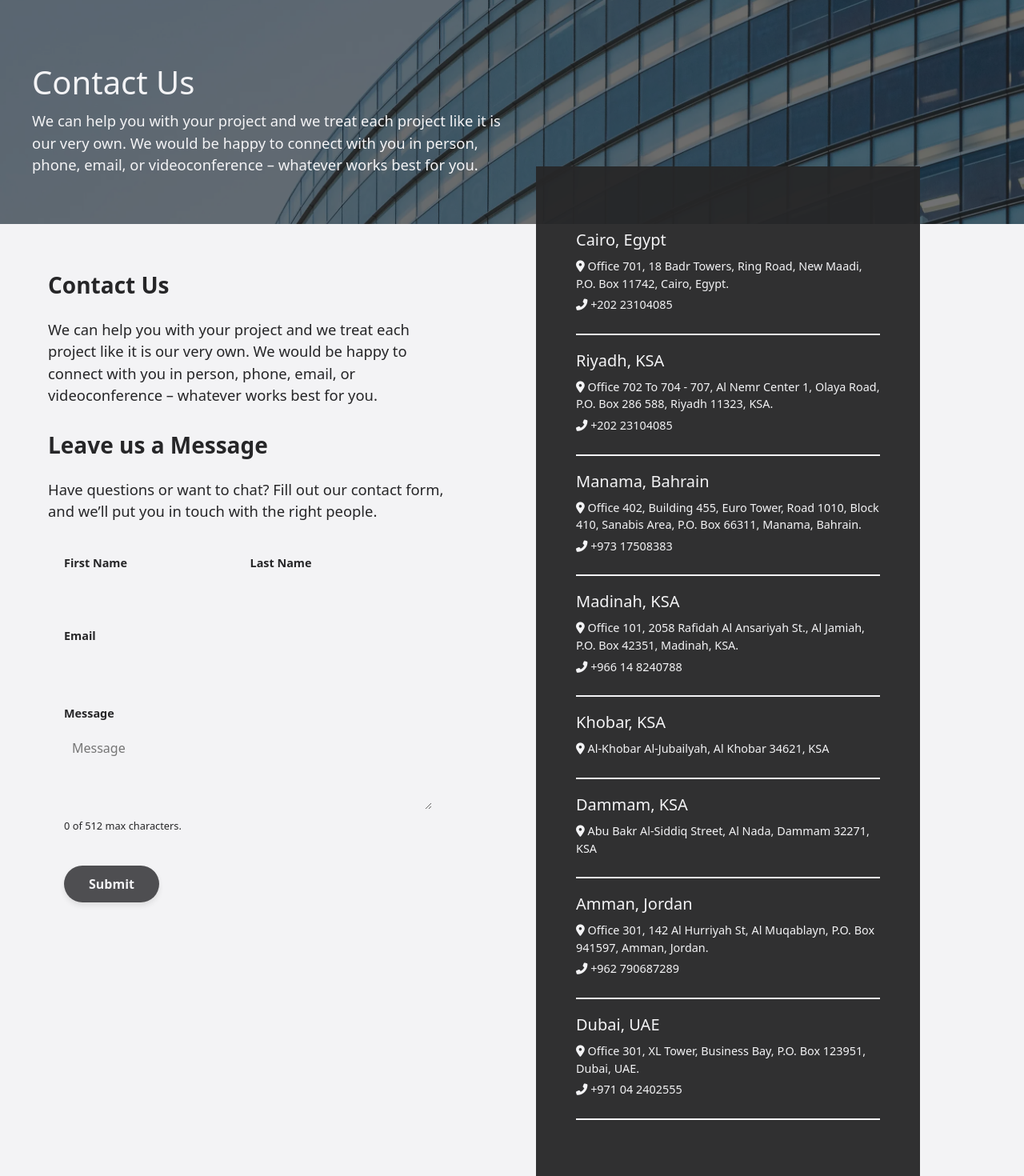
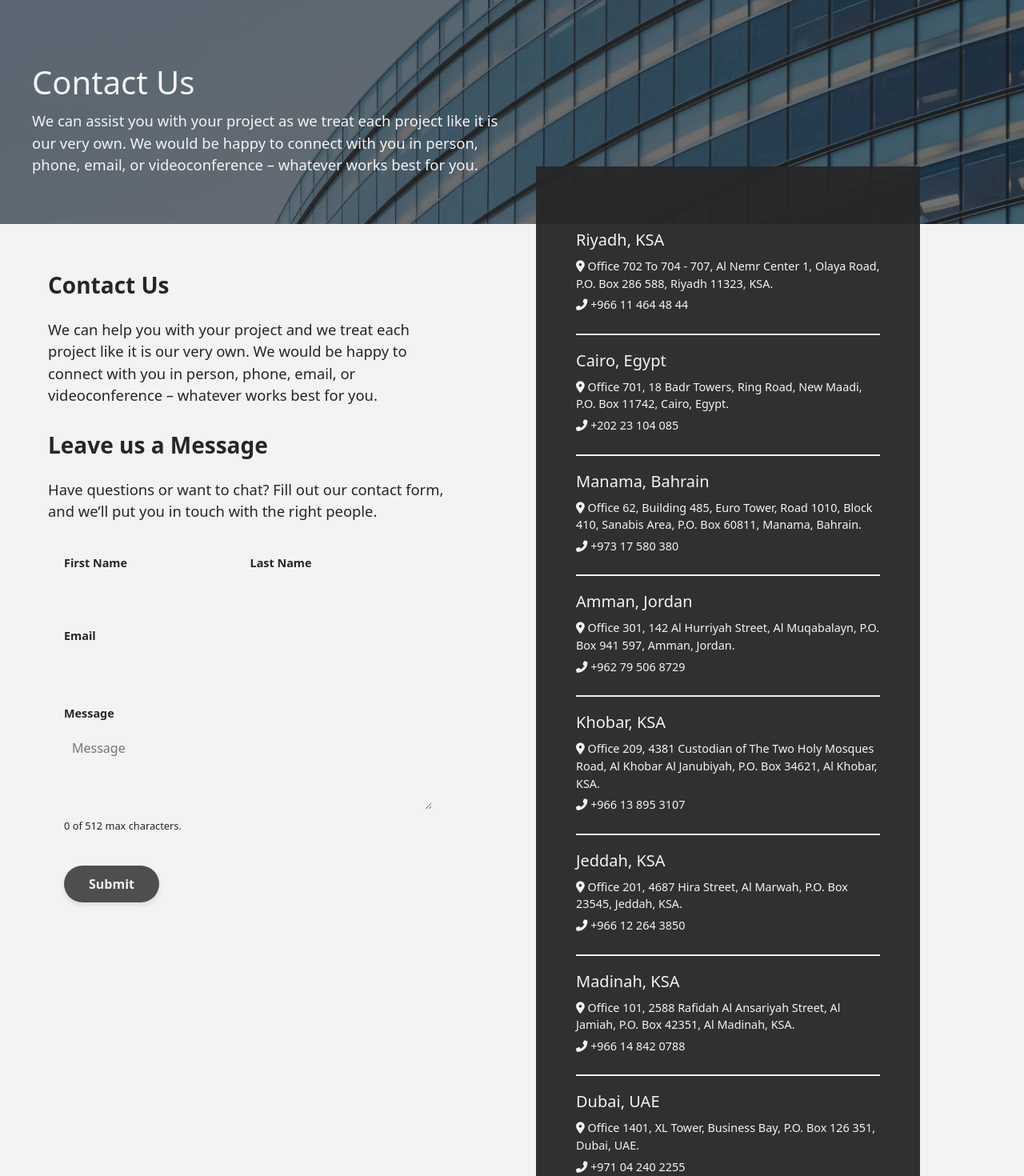
Before and after one commit to elsheikh21/euro-group-sito, a React (Create React App) app: page /contact in a window 1280 px wide. Shown: the part 180-1650 px from the top of the page at 80% size. Built offline with nearby package versions, Linux system fonts and the light colour scheme; a web font is replaced by a local one.

Commit message:
refactor(Contents-Update): :memo: Content of all pages updated as per doc
"Updated ContactBody, ContactHeader, JoinUsSection, LeadershipSection, and OurStoryAbout components with changes to location addresses, phone numbers, and text content."

```diff
--- a/src/components/ContactBody.js
+++ b/src/components/ContactBody.js
@@ -10,51 +10,55 @@ const ContactBody = () => {
 
   const locations = [
     {
+      city: "Riyadh, KSA",
+      address:
+        "Office 702 To 704 - 707, Al Nemr Center 1, Olaya Road, P.O. Box 286 588, Riyadh 11323, KSA.",
+      address_maps: "https://maps.app.goo.gl/BWxtKaQNE7CT1QnN6",
+      phone: "+966 11 464 48 44",
+    },
+    {
       city: "Cairo, Egypt",
       address:
         "Office 701, 18 Badr Towers, Ring Road, New Maadi, P.O. Box 11742, Cairo, Egypt.",
       address_maps: "https://maps.app.goo.gl/yFSZMM4NR1FPt1LTA",
-      phone: "+202 23104085",
-    },
-    {
-      city: "Riyadh, KSA",
-      address:
-        "Office 702 To 704 - 707, Al Nemr Center 1, Olaya Road, P.O. Box 286 588, Riyadh 11323, KSA.",
-      address_maps: "https://maps.app.goo.gl/BWxtKaQNE7CT1QnN6",
-      phone: "+202 23104085",
+      phone: "+202 23 104 085",
     },
     {
       city: "Manama, Bahrain",
       address:
-        "Office 402, Building 455, Euro Tower, Road 1010, Block 410, Sanabis Area, P.O. Box 66311, Manama, Bahrain.",
+        "Office 62, Building 485, Euro Tower, Road 1010, Block 410, Sanabis Area, P.O. Box 60811, Manama, Bahrain.",
       address_maps: "https://maps.app.goo.gl/BWxtKaQNE7CT1QnN6",
-      phone: "+973 17508383",
+      phone: "+973 17 580 380",
+    },
+    {
+      city: "Amman, Jordan",
+      address:
+        "Office 301, 142 Al Hurriyah Street, Al Muqabalayn, P.O. Box 941 597, Amman, Jordan.",
+      phone: "+962 79 506 8729",
+    },
+    {
+      city: "Khobar, KSA",
+      address:
+        "Office 209, 4381 Custodian of The Two Holy Mosques Road, Al Khobar Al Janubiyah, P.O. Box 34621, Al Khobar, KSA.",
+      phone: "+966 13 895 3107",
+    },
+    {
+      city: "Jeddah, KSA",
+      address:
+        "Office 201, 4687 Hira Street, Al Marwah, P.O. Box 23545, Jeddah, KSA.",
+      phone: "+966 12 264 3850",
     },
     {
       city: "Madinah, KSA",
       address:
-        "Office 101, 2058 Rafidah Al Ansariyah St., Al Jamiah, P.O. Box 42351, Madinah, KSA.",
-      phone: "+966 14 8240788",
-    },
-    {
-      city: "Khobar, KSA",
-      address: "Al-Khobar Al-Jubailyah, Al Khobar 34621, KSA",
-    },
-    {
-      city: "Dammam, KSA",
-      address: "Abu Bakr Al-Siddiq Street, Al Nada, Dammam 32271, KSA",
-    },
-    {
-      city: "Amman, Jordan",
-      address:
-        "Office 301, 142 Al Hurriyah St, Al Muqablayn, P.O. Box 941597, Amman, Jordan.",
-      phone: "+962 790687289",
+        "Office 101, 2588 Rafidah Al Ansariyah Street, Al Jamiah, P.O. Box 42351, Al Madinah, KSA.",
+      phone: "+966 14 842 0788",
     },
     {
       city: "Dubai, UAE",
       address:
-        "Office 301, XL Tower, Business Bay, P.O. Box 123951, Dubai, UAE.",
-      phone: "+971 04 2402555",
+        "Office 1401, XL Tower, Business Bay, P.O. Box 126 351, Dubai, UAE.",
+      phone: "+971 04 240 2255",
     },
   ];
 
--- a/src/components/ContactHeader.js
+++ b/src/components/ContactHeader.js
@@ -7,9 +7,9 @@ const ContactHeader = () => {
       <div className="contact-header-content">
         <h1>Contact Us</h1>
         <p>
-          We can help you with your project and we treat each project like it is
-          our very own. We would be happy to connect with you in person, phone,
-          email, or videoconference – whatever works best for you.
+          We can assist you with your project as we treat each project like it
+          is our very own. We would be happy to connect with you in person,
+          phone, email, or videoconference – whatever works best for you.
         </p>
       </div>
     </header>
--- a/src/components/JoinUsSection.js
+++ b/src/components/JoinUsSection.js
@@ -16,8 +16,8 @@ const JoinUsSection = () => {
           <h2>
             Even Group offers opportunities for career advancements and more.
           </h2>
-          <p>Start in a role. Build a career.</p>
-          <button className="join-us-button">Apply Now</button>
+          <p>Don’t do a job, build a career.</p>
+          <button className="join-us-button">Join Our Team</button>
         </div>
       </div>
 
--- a/src/components/LeadershipSection.js
+++ b/src/components/LeadershipSection.js
@@ -10,12 +10,12 @@ const LeadershipSection = () => {
     },
     {
       name: "Ayman Abourgila",
-      title: "Chief Executive Officer",
+      title: "Executive Director",
       imageUrl: "../images/leadership/ayman.webp",
     },
     {
       name: "Hassan Maltawi",
-      title: "Chief Projects Officer",
+      title: "Projects Manager",
       imageUrl: "../images/leadership/hassan.webp",
     },
   ];
@@ -24,9 +24,10 @@ const LeadershipSection = () => {
     <section className="leadership-section">
       <h2 className="leadership-title">Meet our Leadership</h2>
       <p className="leadership-description">
-        The leadership team at Euro Group has the breadth of expertise and depth
-        of experience necessary to drive our strategy and continue to deliver
-        profitable performances.
+        Implementation of quality plan and procedures is directed, fully
+        controlled and assured by the quality council formed by top management
+        representatives, to ensure that quality of work meets each assignment
+        requirements and address client’s satisfaction.
       </p>
       <div className="leadership-cards">
         {leaders.map((leader, index) => (
--- a/src/components/OurStoryAbout.js
+++ b/src/components/OurStoryAbout.js
@@ -13,19 +13,18 @@ const OurStoryAbout = () => {
           meet the continuous rising in the local and regional demand. From
           educational, residential and commercial to hospitality, industrial and
           health care, our services span across all construction phases from
-          planning trough design and construction supervision.
+          planning trough design and construction supervision. We were founded
+          in 2003 under the name of “Resources Technology Bureau”, and were
+          registered as Saudi company in 2014 under the name of “Euro Group for
+          Engineering Consultancy”.
         </p>
 
         <p>
-          We were founded in 2003 under the name of "Resources Technology
-          Bureau", and were registered as Saudi company in 2014 under the name
-          of "Euro Group for Engineering Consultancy".
-        </p>
-
-        <p>
-          Being able to exceed clients' expectations, the firm grew over the
+          Being able to exceed clients’ expectations, the firm grew over the
           past few years and diversified, following the market needs, by
-          enlarging its scope of work. With main operation in Gulf area.
+          enlarging its scope of work. With main operation in Gulf area and
+          Middle East, our technical offices and supporting facilities are
+          located in Cairo, Riyadh, Dubai, Manama and Amman.
         </p>
       </div>
       <blockquote className="quote">
```
